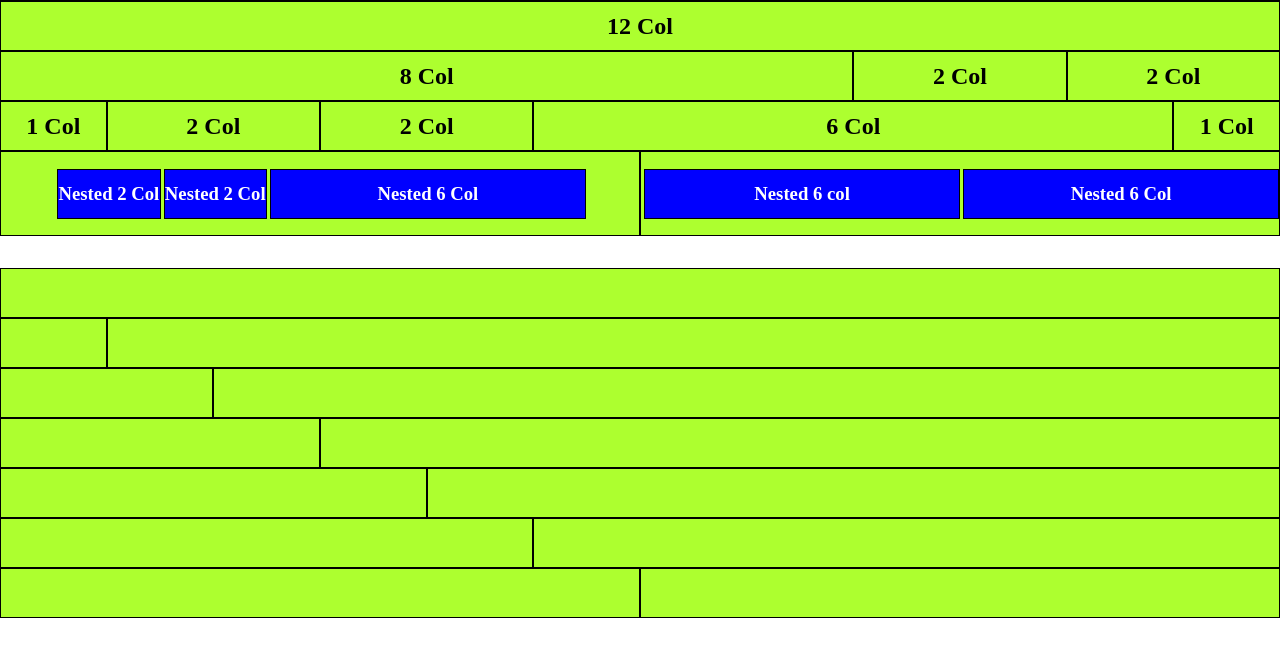
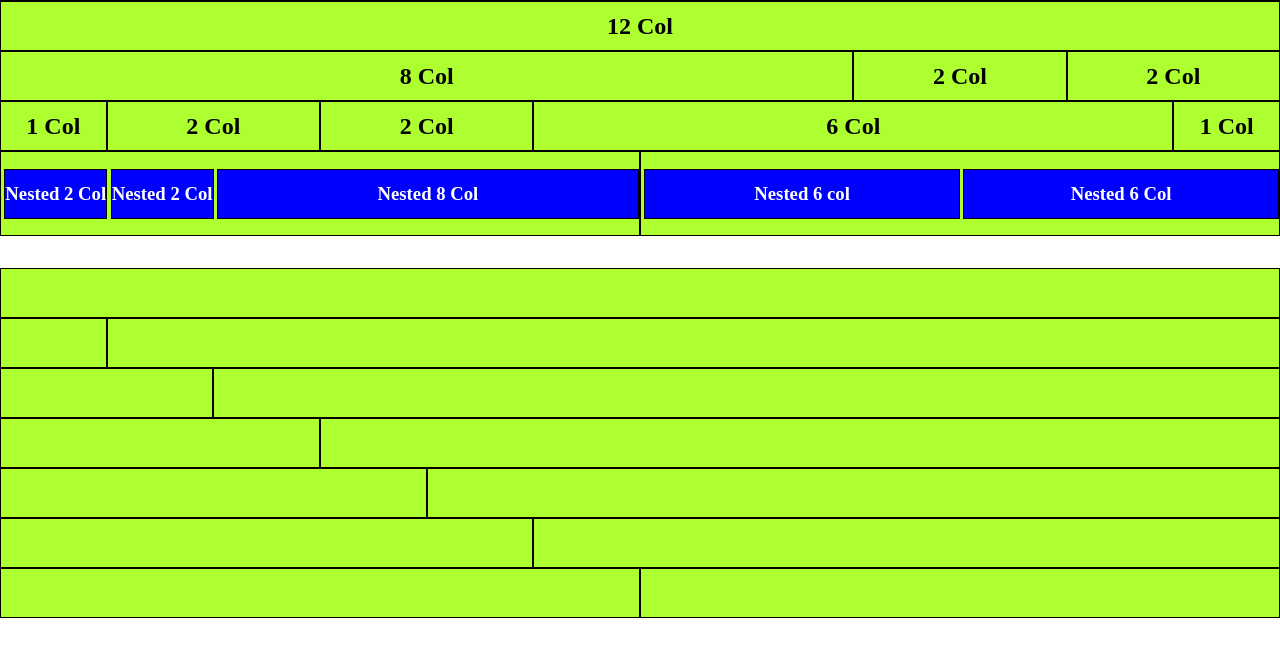
Before and after one commit to VincenzoMinardi/html-css-12bool, a plain HTML site: page index.html in a window 1280 px wide. Shown: the part 136-783 px from the top of the page. Drawn offline with Linux system fonts and the light colour scheme.

```diff
--- a/index.html
+++ b/index.html
@@ -160,9 +160,9 @@
                         <h3>Nested 2 Col</h3>
                     </div>
                 </div>
-                <div class="col-6">
+                <div class="col-8">
                     <div class="square">
-                        <h3>Nested 6 Col</h3>
+                        <h3>Nested 8 Col</h3>
                     </div>
                 </div>
             </div>
```
